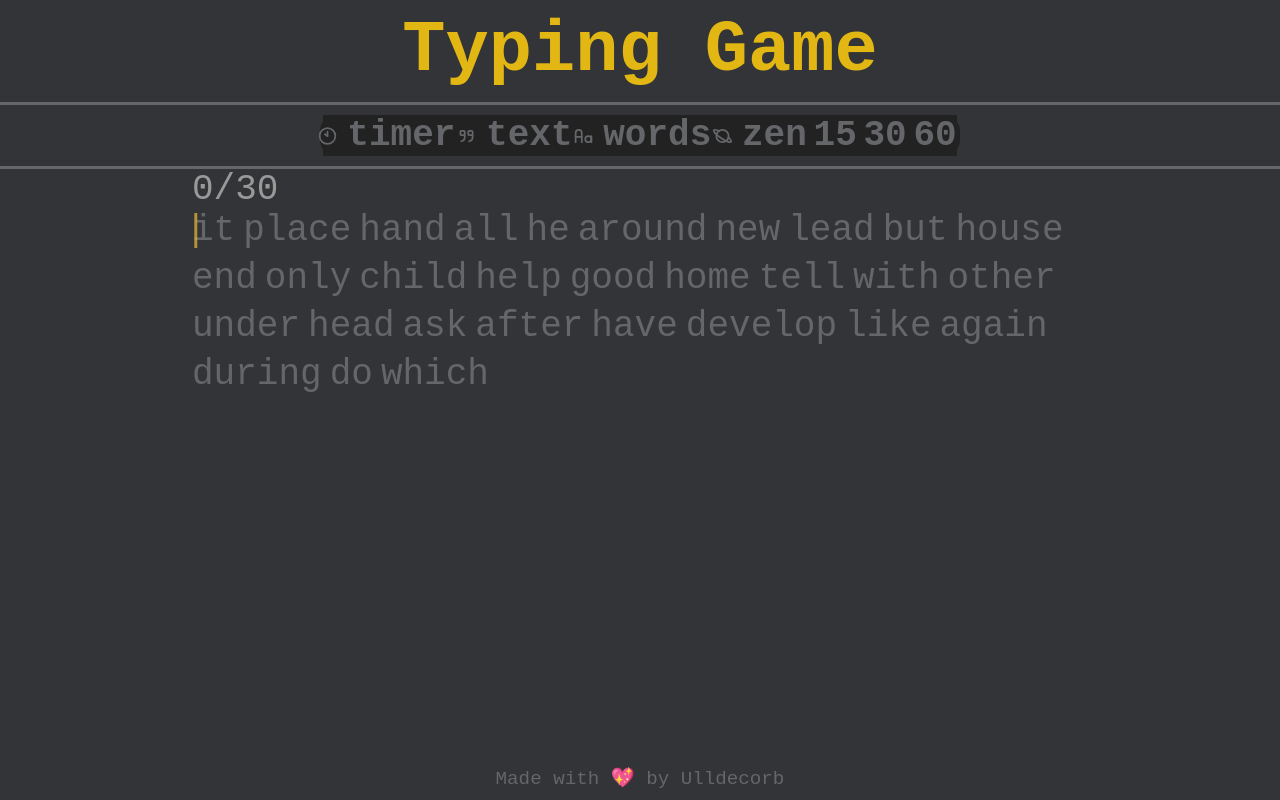
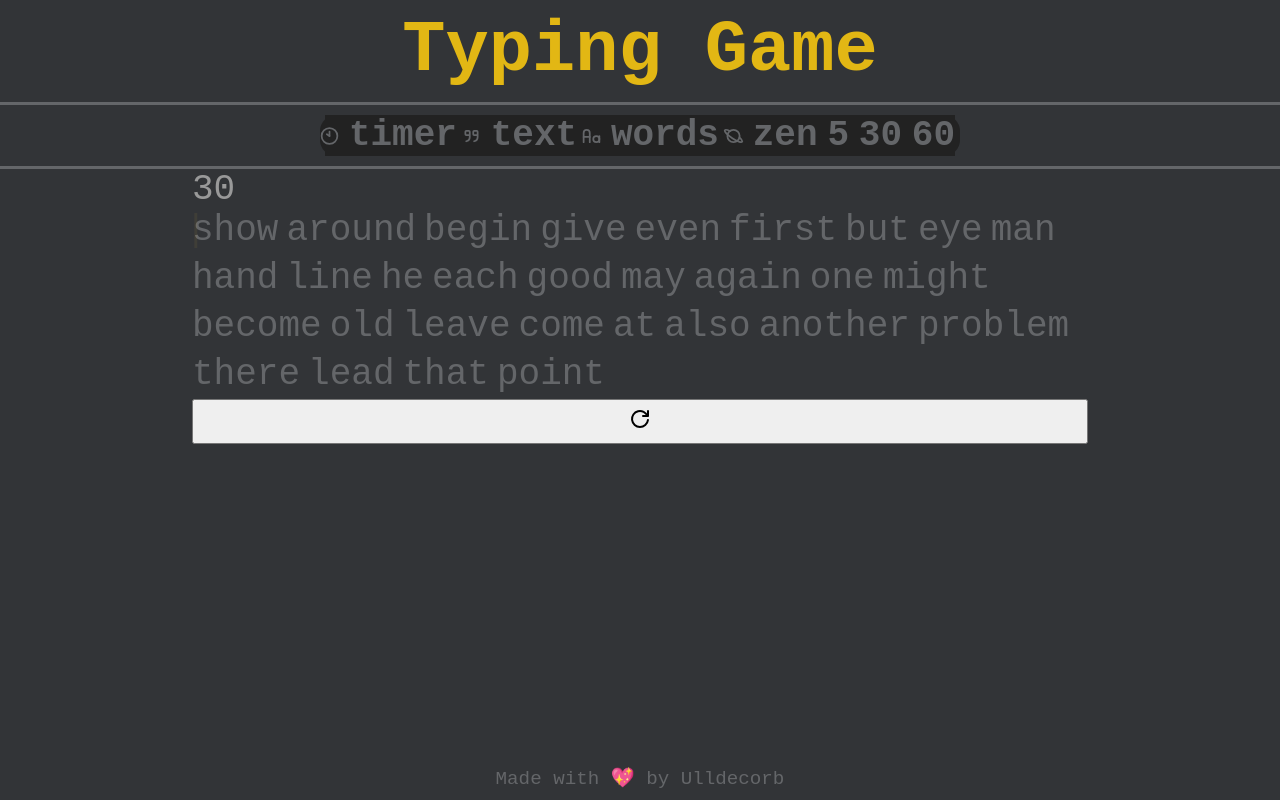
Before and after one commit to ulldecorb/typing-game, a website with bundled scripts: page index.html in a window 1280 px wide. Both pictures are taken after a click on the button "30". Built offline with nearby package versions, Linux system fonts and the light colour scheme.

Commit message:
Create set timer handler

```diff
--- a/index.html
+++ b/index.html
@@ -37,17 +37,17 @@
             </li>
             <li class="options__option">
                 <button id="timer5">
-                <h2>15</h2>
+                    <h2>5</h2>
                 </button>
             </li>
             <li class="options__option">
                 <button id="timer30">
-                <h2>30</h2>
+                    <h2>30</h2>
                 </button>
             </li>
             <li class="options__option">
                 <button id="timer60">
-                <h2>60</h2>
+                    <h2>60</h2>
                 </button>
             </li>
         </ul>
@@ -64,6 +64,9 @@
             autofocus
             type="text"
             >
+            <button id="reset">
+                <img src="./public/assets/reload.svg" alt="reload icon" srcset="">
+            </button>
         </section>
         <section class="info">
             <article class="wpm">
--- a/main.js
+++ b/main.js
@@ -4,17 +4,21 @@ const $timerModeHandler = document.querySelector('#timer-mode')
 const $textModeHandler = document.querySelector('#text-mode')
 const $wordsModeHandler = document.querySelector('#words-mode')
 const $zenModeHandler = document.querySelector('#zen-mode')
+const $timer5 = document.querySelector('#timer5')
+const $timer30 = document.querySelector('#timer30')
+const $timer60 = document.querySelector('#timer60')
 
 const $timer = document.getElementById('timer')
 const $text = document.getElementById('text')
 const $input = document.getElementById('type-handler')
-const $totalWords = document.getElementById('word-counter')
+const $wordsCounter = document.getElementById('word-counter')
 const $info = document.querySelector('.info')
 const $accuracy = document.querySelector('#accuracy')
 const $wpm = document.querySelector('#wpm')
+const $reset = document.querySelector('#reset')
 const $closeInfo = document.querySelector('#closeInfoHandler')
-const objectiveWords = 30
-let totalWords = 0
+const wordsCounterGoal = 30
+let wordsCounter = 0
 let gameMode = ''
 
 let INITIAL_TIME = 60
@@ -24,13 +28,13 @@ let words = []
 let currentTime = INITIAL_TIME
 let playing = false
 
-$timerModeHandler.addEventListener('click', () => setGameMode('timer'))
-$textModeHandler.addEventListener('click', () => setGameMode('text'))
-$wordsModeHandler.addEventListener('click', () => setGameMode('words'))
-$zenModeHandler.addEventListener('click', () => setGameMode('zen'))
 
-initGame()
-initEvents()
+setGameMode('words')
+
+function setTimer(time) {
+    INITIAL_TIME = time
+    setGameMode('timer')
+}
 
 function setGameMode(mode) {
     gameMode = mode
@@ -47,23 +51,25 @@ function setGameMode(mode) {
     $info.style.display = 'none'
 }
 
-function getText (stringArray) {
-    return stringArray.toSorted(() => Math.random() - .5).slice(0, objectiveWords)
+function getText(wordsArray) {
+    return wordsArray.toSorted(() => Math.random() - .5).slice(0, wordsCounterGoal)
 }
 
 function initGame() {
     words = TEXT
     currentTime = INITIAL_TIME
-    $totalWords.textContent = `${totalWords}/${objectiveWords}`
+    $wordsCounter.textContent = `${wordsCounter}/${wordsCounterGoal}`
 
 
-    if (gameMode !== 'timer') {
+    if (gameMode === 'timer') {
+        $timer.style.display = 'block'
+        $wordsCounter.style.display = 'none'
+    } else if (gameMode === 'words') {
+            $timer.style.display = 'none'
+            $wordsCounter.style.display = 'block'
+    } else {
         $timer.style.display = 'none'
-        $totalWords.style.display = 'block'
-
-    } else {
-        $timer.style.display = 'block'
-        $totalWords.style.display = 'none'
+        $wordsCounter.style.display = 'none'
     }
     $timer.textContent = currentTime
 
@@ -84,11 +90,28 @@ function initGame() {
     $firstWord.querySelector('tg-letter').classList.add('active')
 }
 
+function handlerReset(event) {
+    // event.preventDefault()
+    console.log('??')
+    setGameMode(gameMode)
+}
+
 function initEvents() {
     document.addEventListener('keydown', focusInput)
     $input.addEventListener('keydown', onKeyDown)
     $input.addEventListener('keyup', onKeyUp)
     $closeInfo.addEventListener('click', closeInfo)
+
+    $timer5.addEventListener('click', () => setTimer(5))
+    $timer30.addEventListener('click', () => setTimer(30))
+    $timer60.addEventListener('click', () => setTimer(60))
+
+    $timerModeHandler.addEventListener('click', () => setGameMode('timer'))
+    $textModeHandler.addEventListener('click', () => setGameMode('text'))
+    $wordsModeHandler.addEventListener('click', () => setGameMode('words'))
+    $zenModeHandler.addEventListener('click', () => setGameMode('zen'))
+
+    $reset.addEventListener('click', handlerReset)
 }
 
 function focusInput() {
@@ -116,7 +139,7 @@ function focusInput() {
 
 function reset() {
     playing = false
-    totalWords = 0
+    wordsCounter = 0
     currentTime = 0
     $input.value = ''
     $text.innerHTML = ''
@@ -157,8 +180,8 @@ function onKeyDown(event) {
 
         const classToAdd = hasIncorrectLetters ? 'marked' : 'correct'
         $currentWord.classList.add(classToAdd)
-        totalWords++
-        $totalWords.textContent = `${totalWords}/${objectiveWords}`
+        wordsCounter++
+        $wordsCounter.textContent = `${wordsCounter}/${wordsCounterGoal}`
 
         return
     }
@@ -175,8 +198,8 @@ function onKeyDown(event) {
         const $markedWord = $text.querySelector('tg-word.marked')
         if (!$prevLetter && $markedWord) {
             event.preventDefault()
-            totalWords--
-            $totalWords.textContent = `${totalWords}/${objectiveWords}`
+            wordsCounter--
+            $wordsCounter.textContent = `${wordsCounter}/${wordsCounterGoal}`
             $prevWord.classList.remove('marked')
             $prevWord.classList.add('active')
 
@@ -247,7 +270,7 @@ function gameOver() {
     $input.removeEventListener('keydown', onKeyDown)
     $input.removeEventListener('keyup', onKeyUp)
     document.removeEventListener('keydown', focusInput)
-    const wpm = Math.floor( totalWords / (INITIAL_TIME - currentTime) * 60)
+    const wpm = Math.floor( wordsCounter / (INITIAL_TIME - currentTime) * 60)
 
     const errors = document.querySelectorAll('tg-letter.incorrect').length
     const totalLetters = document.querySelectorAll('.correct, .incorrect').length
```
Also changed, not shown: README.md.
